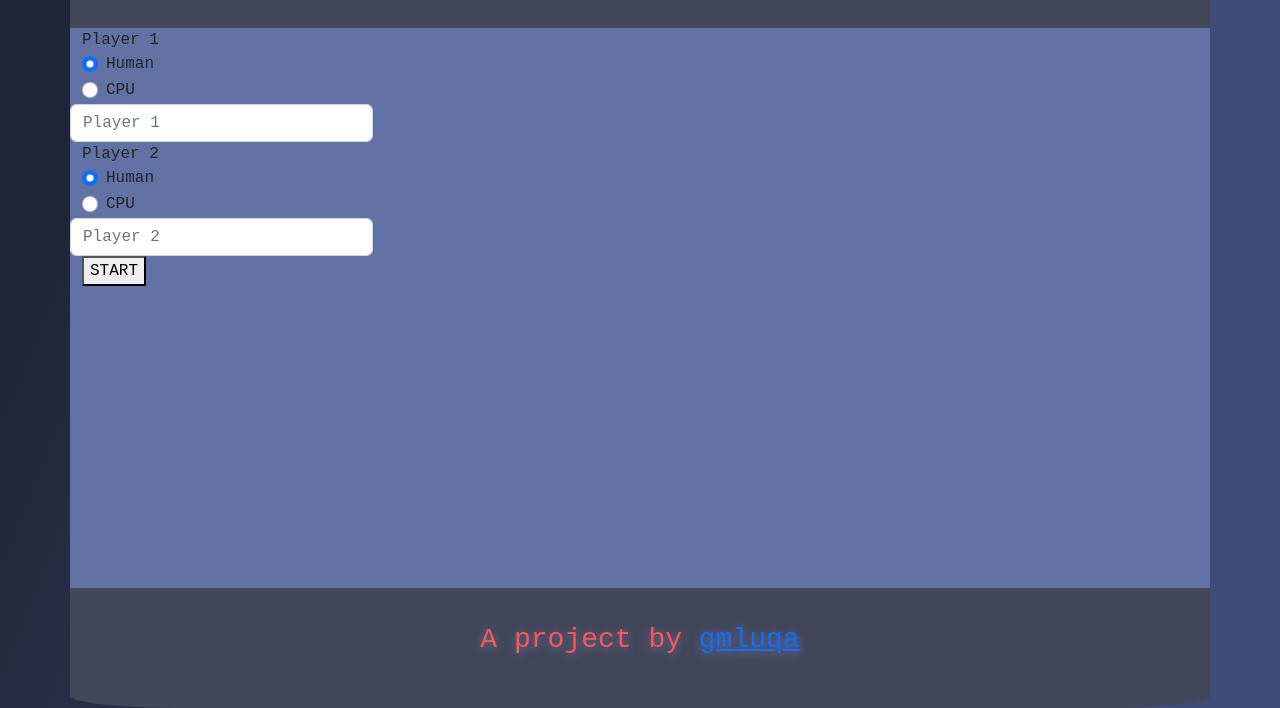
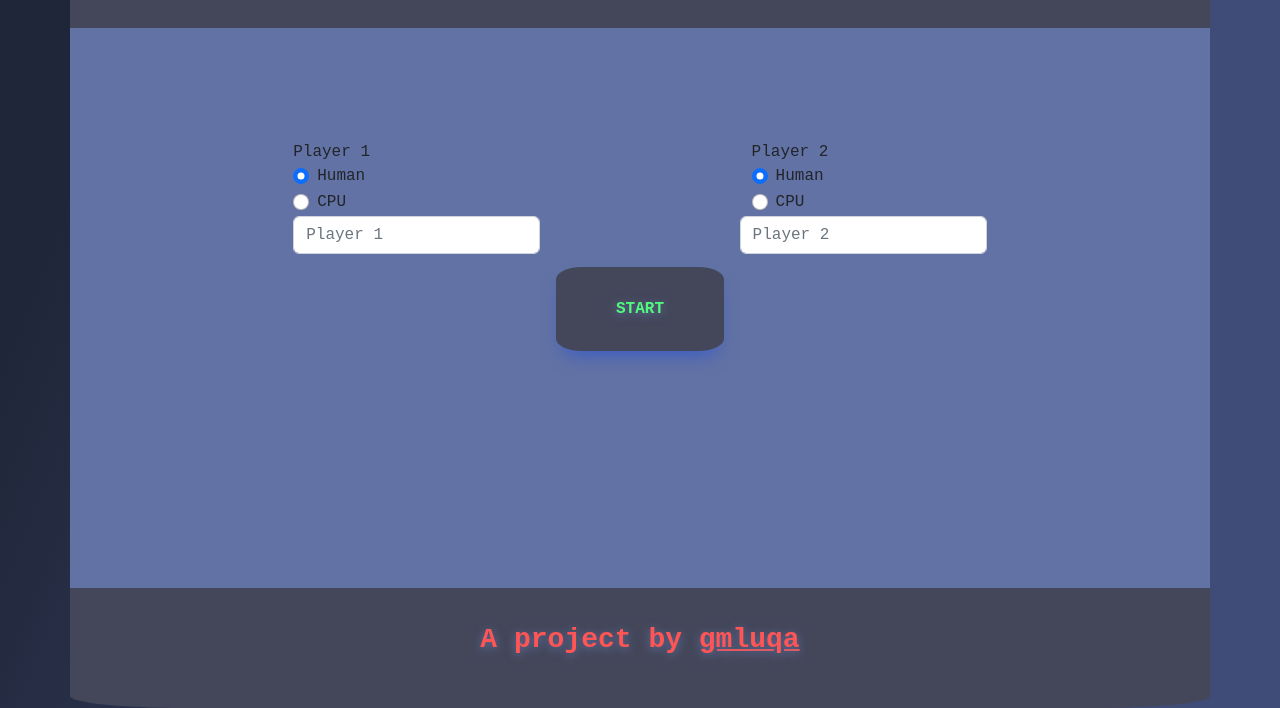
Before and after one commit to gmluqa/Noughts-and-Crosses, a plain HTML site: page pages/player-select.html in a window 1280 px wide. Shown: the part 92-800 px from the top of the page. Drawn offline with nearby package versions, Linux system fonts and the light colour scheme.

Commit message:
player-select page finished

```diff
--- a/css/global.css
+++ b/css/global.css
@@ -50,3 +50,45 @@ body {
   grid-template-columns: 1fr 2fr 1fr;
   grid-template-rows: 1fr 1fr 1fr;
 }
+
+@media screen and (min-width: 00px) {
+  a:hover {
+    color: #8be9fd;
+    transition: 0.5s;
+  }
+  a:focus {
+    color: #8be9fd;
+    transition: 500ms;
+  }
+  button:hover:after {
+    opacity: 1;
+    right: 10px;
+    cursor: pointer;
+  }
+  button:hover {
+    padding-right: 24px;
+    padding-left: 8px;
+    cursor: pointer;
+  }
+  button:hover {
+    padding-right: 24px;
+    padding-left: 8px;
+    cursor: pointer;
+  }
+  button:after {
+    content: "»";
+    position: absolute;
+    opacity: 0;
+    top: 14px;
+    right: -20px;
+    transition: 0.5s;
+    cursor: pointer;
+  }
+}
+
+a,
+a:focus,
+a:active {
+  color: inherit;
+  transition: 500ms;
+}
--- a/css/index.css
+++ b/css/index.css
@@ -20,45 +20,6 @@ button {
   text-shadow: 0px 2px 10px #6272a4;
 }
 
-@media screen and (min-width: 200px) {
-  a:focus {
-    color: #8be9fd;
-    transition: 500ms;
-  }
-  button:hover:after {
-    opacity: 1;
-    right: 10px;
-    cursor: pointer;
-  }
-  button:hover {
-    padding-right: 24px;
-    padding-left: 8px;
-    cursor: pointer;
-  }
-  button:hover {
-    padding-right: 24px;
-    padding-left: 8px;
-    cursor: pointer;
-  }
-  button:after {
-    content: "»";
-    position: absolute;
-    opacity: 0;
-    top: 14px;
-    right: -20px;
-    transition: 0.5s;
-    cursor: pointer;
-  }
-}
-
-a,
-a:hover,
-a:focus,
-a:active {
-  color: inherit;
-  transition: 500ms;
-}
-
 .main-text {
   grid-column: 2/3;
   grid-row: 2/3;
@@ -66,8 +27,3 @@ a:active {
   align-self: center;
   font-size: 175%;
 }
-
-a:hover {
-  color: #8be9fd;
-  transition: 0.5s;
-}
--- a/css/player-select.css
+++ b/css/player-select.css
@@ -1,25 +1,3 @@
-.footer-text {
-  grid-column: 2/3;
-  text-align: center;
-  align-self: center;
-  font-size: 200%;
-}
-
-.main {
-  height: 70vh;
-  background-color: red;
-  display: grid;
-  grid-template-columns: 1fr 1fr 1fr 1fr 1fr;
-  grid-template-rows: 1fr 1fr 1fr 1fr;
-}
-
-.footer {
-  height: 15vh;
-  background-color: black;
-  display: grid;
-  grid-template-columns: 1fr 2fr 1fr;
-}
-
 .row-player1 {
   grid-column: 2/3;
   grid-row: 2/3;
@@ -30,7 +8,77 @@
   grid-row: 2/3;
 }
 
-#start-button {
+.button-wrapper {
   grid-column: 3/4;
   grid-row: 3/4;
+  display: flex;
+  text-align: center;
+  justify-content: center;
+  align-items: center;
 }
+
+#player-select-form {
+  grid-column: 1/4;
+  grid-row: 1/4;
+  display: grid;
+  grid-template-columns: 1fr 1fr 1fr 1fr 1fr;
+  grid-template-rows: 1fr 1fr 1fr 1fr 1fr;
+}
+
+button {
+  border-radius: 15%;
+  background-color: #44475a;
+  border: none;
+  color: #50fa7b;
+  text-align: center;
+  font-size: 100%;
+  padding: 2.5%;
+  width: 75%;
+  height: 75%;
+  transition: all 0.5s;
+  cursor: pointer;
+  box-shadow: 0 10px 20px -8px rgba(31, 79, 222, 0.7);
+}
+
+button {
+  cursor: pointer;
+  display: inline-block;
+  position: relative;
+  transition: 0.5s;
+  text-shadow: 0px 2px 10px #6272a4;
+}
+
+@media screen and (min-width: 00px) {
+  a:hover {
+    color: #8be9fd;
+    transition: 0.5s;
+  }
+  a:focus {
+    color: #8be9fd;
+    transition: 500ms;
+  }
+  button:hover:after {
+    opacity: 1;
+    right: 10px;
+    cursor: pointer;
+  }
+  button:hover {
+    padding-right: 24px;
+    padding-left: 8px;
+    cursor: pointer;
+  }
+  button:hover {
+    padding-right: 24px;
+    padding-left: 8px;
+    cursor: pointer;
+  }
+  button:after {
+    content: "»";
+    position: absolute;
+    opacity: 0;
+    top: 37.5%;
+    right: -20px;
+    transition: 0.5s;
+    cursor: pointer;
+  }
+}
--- a/pages/player-select.html
+++ b/pages/player-select.html
@@ -11,20 +11,20 @@
       integrity="sha384-Zenh87qX5JnK2Jl0vWa8Ck2rdkQ2Bzep5IDxbcnCeuOxjzrPF/et3URy9Bv1WTRi"
       crossorigin="anonymous"
     />
+    <link rel="stylesheet" href="./../css/global.css" />
     <link rel="stylesheet" href="./../css/player-select.css" />
-    <link rel="stylesheet" href="./../css/global.css" />
   </head>
   <body>
     <div class="header container">
       <div class="row header-text">
-        <p>Player Select</p>
+        <p><b> Player Select</b></p>
       </div>
     </div>
 
     <div class="main container d-grid">
       <form id="player-select-form">
         <div class="row row-player1">
-          <div class="col">
+          <div class="col p-0 m-0">
             Player 1
             <div class="form-check">
               <input
@@ -99,14 +99,17 @@
             placeholder="Player 2"
           />
         </div>
-
-        <button type="submit" id="start-button">START</button>
+        <div class="button-wrapper">
+          <button type="submit" id="start-button"><b> START</b></button>
+        </div>
       </form>
     </div>
 
     <div class="footer container">
       <div class="row footer-text">
-        <p>A project by <a href="https://github.com/gmluqa">gmluqa</a></p>
+        <p>
+          <b> A project by <a href="https://github.com/gmluqa">gmluqa</a></b>
+        </p>
       </div>
     </div>
     <script src="./../scripts/player-select.js"></script>
```
Also changed, not shown: index.html (+1 -1 lines).
